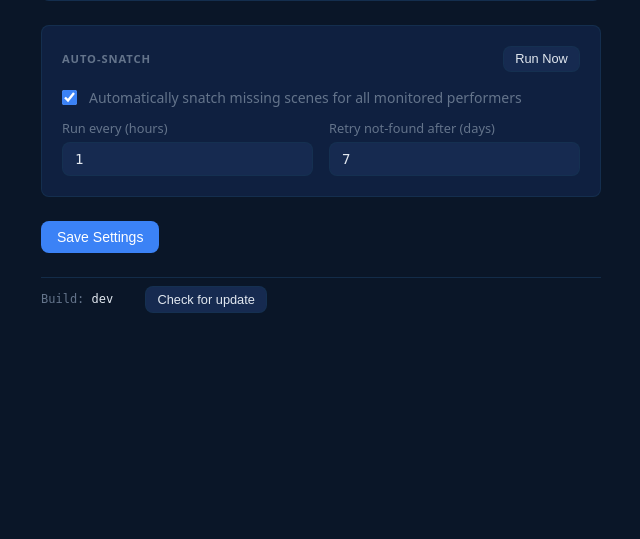
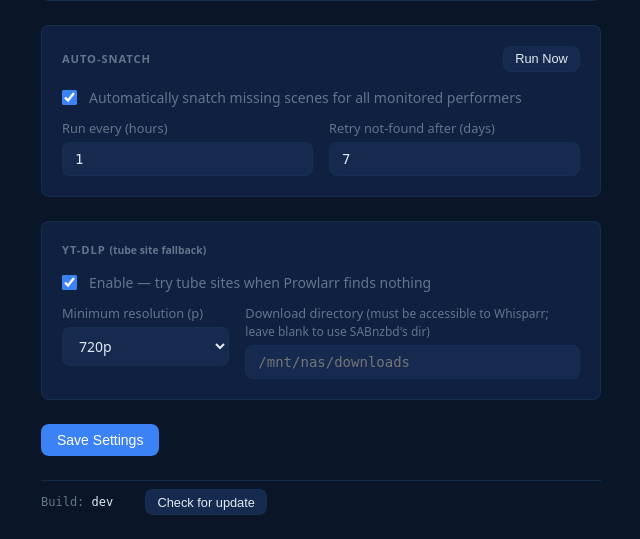
Before and after one commit to lordmaa/snatcharr, a Flask app: page /settings in a window 1280 px wide. Shown: the part 1214-1753 px from the top of the page, without its empty margins (23-663 px from the left). Before the commit the page ends 1527 px from the top, so only its background shows below. Run offline with Flask 3, Linux system fonts and the light colour scheme.

Commit message:
Add yt-dlp settings section with enable toggle, min resolution, and download dir
Co-Authored-By: Claude Sonnet 4.6 <noreply@anthropic.com>

```diff
--- a/app.py
+++ b/app.py
@@ -42,6 +42,9 @@ _DEFAULTS = {
     'auto_snatch':        True,
     'snatch_interval_h':  1,
     'retry_not_found_d':  7,
+    'ytdlp_enabled':      True,
+    'ytdlp_min_res':      720,
+    'ytdlp_dl_dir':       '',
 }
 BUILD_SHA   = os.environ.get('BUILD_SHA', 'dev')
 WHISPARR_DB = os.environ.get('WHISPARR_DB', '/portainer/files/appdata/config/whisparrv3/whisparr3.db')
@@ -66,6 +69,7 @@ def _reload_config(cfg=None):
     global SABNZBD_URL, SABNZBD_KEY, PERFORMER_TAG
     global QBITTORRENT_URL, QBITTORRENT_USER, QBITTORRENT_PASS
     global AUTO_SNATCH, SNATCH_INTERVAL_H, RETRY_NOT_FOUND_D
+    global YTDLP_ENABLED, YTDLP_MIN_RES, YTDLP_DL_DIR
     if cfg is None:
         cfg = load_config()
     WHISPARR_URL      = cfg.get('whisparr_url',       _DEFAULTS['whisparr_url'])
@@ -81,10 +85,16 @@ def _reload_config(cfg=None):
     AUTO_SNATCH       = cfg.get('auto_snatch',        _DEFAULTS['auto_snatch'])
     SNATCH_INTERVAL_H = cfg.get('snatch_interval_h',  _DEFAULTS['snatch_interval_h'])
     RETRY_NOT_FOUND_D = cfg.get('retry_not_found_d',  _DEFAULTS['retry_not_found_d'])
+    YTDLP_ENABLED     = cfg.get('ytdlp_enabled',      _DEFAULTS['ytdlp_enabled'])
+    YTDLP_MIN_RES     = int(cfg.get('ytdlp_min_res',  _DEFAULTS['ytdlp_min_res']))
+    YTDLP_DL_DIR      = cfg.get('ytdlp_dl_dir',       _DEFAULTS['ytdlp_dl_dir'])
 
 AUTO_SNATCH = True
 SNATCH_INTERVAL_H = 4
 RETRY_NOT_FOUND_D = 7
+YTDLP_ENABLED = True
+YTDLP_MIN_RES = 720
+YTDLP_DL_DIR  = ''
 
 NEWZNAB_CATS = '6000,6010,6020,6030,6040,6050'
 
@@ -562,7 +572,7 @@ def _ytdlp_worker(code, urls, dl_dir):
         log.warning('ytdlp %s: cannot create %s: %s', code, dl_dir, e)
         return False
     ydl_opts = {
-        'format': 'bestvideo[height>=720]+bestaudio/best[height>=720]/best',
+        'format': f'bestvideo[height>={YTDLP_MIN_RES}]+bestaudio/best[height>={YTDLP_MIN_RES}]/best',
         'outtmpl': str(dl_dir / '%(title)s.%(ext)s'),
         'quiet': True,
         'no_warnings': True,
@@ -891,7 +901,8 @@ def settings():
         for key in ('whisparr_url', 'whisparr_key', 'prowlarr_url', 'prowlarr_key',
                     'sabnzbd_url', 'sabnzbd_key',
                     'qbittorrent_url', 'qbittorrent_user', 'qbittorrent_pass',
-                    'performer_tag', 'auto_snatch', 'snatch_interval_h', 'retry_not_found_d'):
+                    'performer_tag', 'auto_snatch', 'snatch_interval_h', 'retry_not_found_d',
+                    'ytdlp_enabled', 'ytdlp_min_res', 'ytdlp_dl_dir'):
             if key in data:
                 cfg[key] = data[key]
         save_config(cfg)
@@ -912,6 +923,9 @@ def settings():
         auto_snatch=cfg.get('auto_snatch', _DEFAULTS['auto_snatch']),
         snatch_interval_h=cfg.get('snatch_interval_h', _DEFAULTS['snatch_interval_h']),
         retry_not_found_d=cfg.get('retry_not_found_d', _DEFAULTS['retry_not_found_d']),
+        ytdlp_enabled=cfg.get('ytdlp_enabled', _DEFAULTS['ytdlp_enabled']),
+        ytdlp_min_res=cfg.get('ytdlp_min_res', _DEFAULTS['ytdlp_min_res']),
+        ytdlp_dl_dir=cfg.get('ytdlp_dl_dir', _DEFAULTS['ytdlp_dl_dir']),
     )
 
 @app.route('/logs')
@@ -1016,9 +1030,9 @@ def _run_auto_snatch_inner():
             log.info('auto-snatch: searching %s (%s)', code, p['Name'])
             nzb_results, torrent_results = search_prowlarr(code)
             if not nzb_results and not torrent_results:
-                urls = search_tube(code)
+                urls = search_tube(code) if YTDLP_ENABLED else []
                 if urls:
-                    dl_base = get_sabnzbd_downloads_dir() or str(_DATA_DIR / 'ytdlp')
+                    dl_base = YTDLP_DL_DIR or get_sabnzbd_downloads_dir() or str(_DATA_DIR / 'ytdlp')
                     dl_dir  = Path(dl_base) / code
                     state['queued'][code] = {
                         'nzo_id':     f'ytdlp_{code}',
@@ -1065,9 +1079,9 @@ def _run_auto_snatch_inner():
                 changed = True
                 log.info('auto-snatch: queued %s via %s — %s', code, dl_client, result['title'][:60])
             else:
-                urls = search_tube(code)
+                urls = search_tube(code) if YTDLP_ENABLED else []
                 if urls:
-                    dl_base = get_sabnzbd_downloads_dir() or str(_DATA_DIR / 'ytdlp')
+                    dl_base = YTDLP_DL_DIR or get_sabnzbd_downloads_dir() or str(_DATA_DIR / 'ytdlp')
                     dl_dir  = Path(dl_base) / code
                     state['queued'][code] = {
                         'nzo_id':     f'ytdlp_{code}',
--- a/templates/settings.html
+++ b/templates/settings.html
@@ -132,6 +132,35 @@
     </div>
   </section>
 
+  <section style="background:var(--surface);border:1px solid var(--border);border-radius:var(--radius);padding:1.25rem;">
+    <div style="font-size:0.7rem;text-transform:uppercase;letter-spacing:0.08em;
+                color:var(--text-muted);font-weight:600;margin-bottom:1rem;">
+      yt-dlp <span style="font-size:0.65rem;text-transform:none;letter-spacing:0;">(tube site fallback)</span>
+    </div>
+    <div style="display:flex;flex-direction:column;gap:0.75rem;">
+      <div style="display:flex;align-items:center;gap:0.75rem;">
+        <input type="checkbox" id="ytdlp_enabled" style="accent-color:var(--accent);width:15px;height:15px;" {% if ytdlp_enabled %}checked{% endif %}>
+        <label for="ytdlp_enabled" style="font-size:0.875rem;color:var(--text-muted);cursor:pointer;">Enable — try tube sites when Prowlarr finds nothing</label>
+      </div>
+      <div style="display:flex;gap:1rem;flex-wrap:wrap;">
+        <div style="flex:1;min-width:160px;">
+          <label style="display:block;font-size:0.8rem;color:var(--text-muted);margin-bottom:0.3rem;">Minimum resolution (p)</label>
+          <select id="ytdlp_min_res" class="settings-input" style="font-family:inherit;">
+            {% for res in [480, 720, 1080] %}
+            <option value="{{ res }}" {% if ytdlp_min_res == res %}selected{% endif %}>{{ res }}p</option>
+            {% endfor %}
+          </select>
+        </div>
+        <div style="flex:2;min-width:200px;">
+          <label style="display:block;font-size:0.8rem;color:var(--text-muted);margin-bottom:0.3rem;">
+            Download directory <span style="font-size:0.75rem;">(must be accessible to Whisparr; leave blank to use SABnzbd's dir)</span>
+          </label>
+          <input id="ytdlp_dl_dir" class="settings-input" placeholder="/mnt/nas/downloads" value="{{ ytdlp_dl_dir }}">
+        </div>
+      </div>
+    </div>
+  </section>
+
   <button class="btn btn-primary" style="align-self:flex-start;" onclick="save()">Save Settings</button>
 
   <div style="display:flex;align-items:center;gap:1rem;padding-top:0.5rem;border-top:1px solid var(--border);">
@@ -236,6 +265,9 @@ function save() {
     auto_snatch:       document.getElementById('auto_snatch').checked,
     snatch_interval_h: parseInt(document.getElementById('snatch_interval_h').value),
     retry_not_found_d: parseInt(document.getElementById('retry_not_found_d').value),
+    ytdlp_enabled:     document.getElementById('ytdlp_enabled').checked,
+    ytdlp_min_res:     parseInt(document.getElementById('ytdlp_min_res').value),
+    ytdlp_dl_dir:      document.getElementById('ytdlp_dl_dir').value.trim(),
   };
   fetch('/settings', {
     method: 'POST',
```
